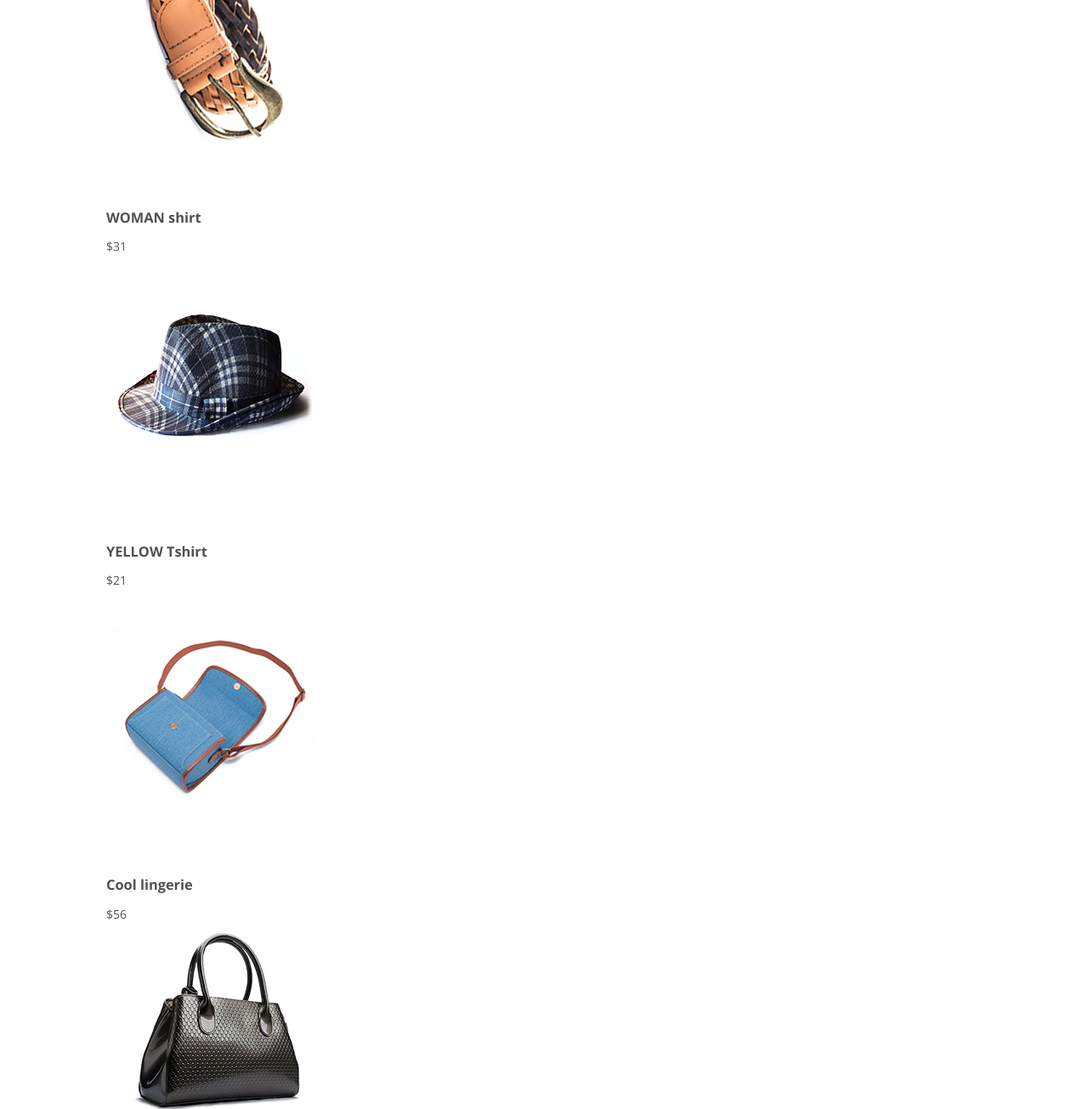
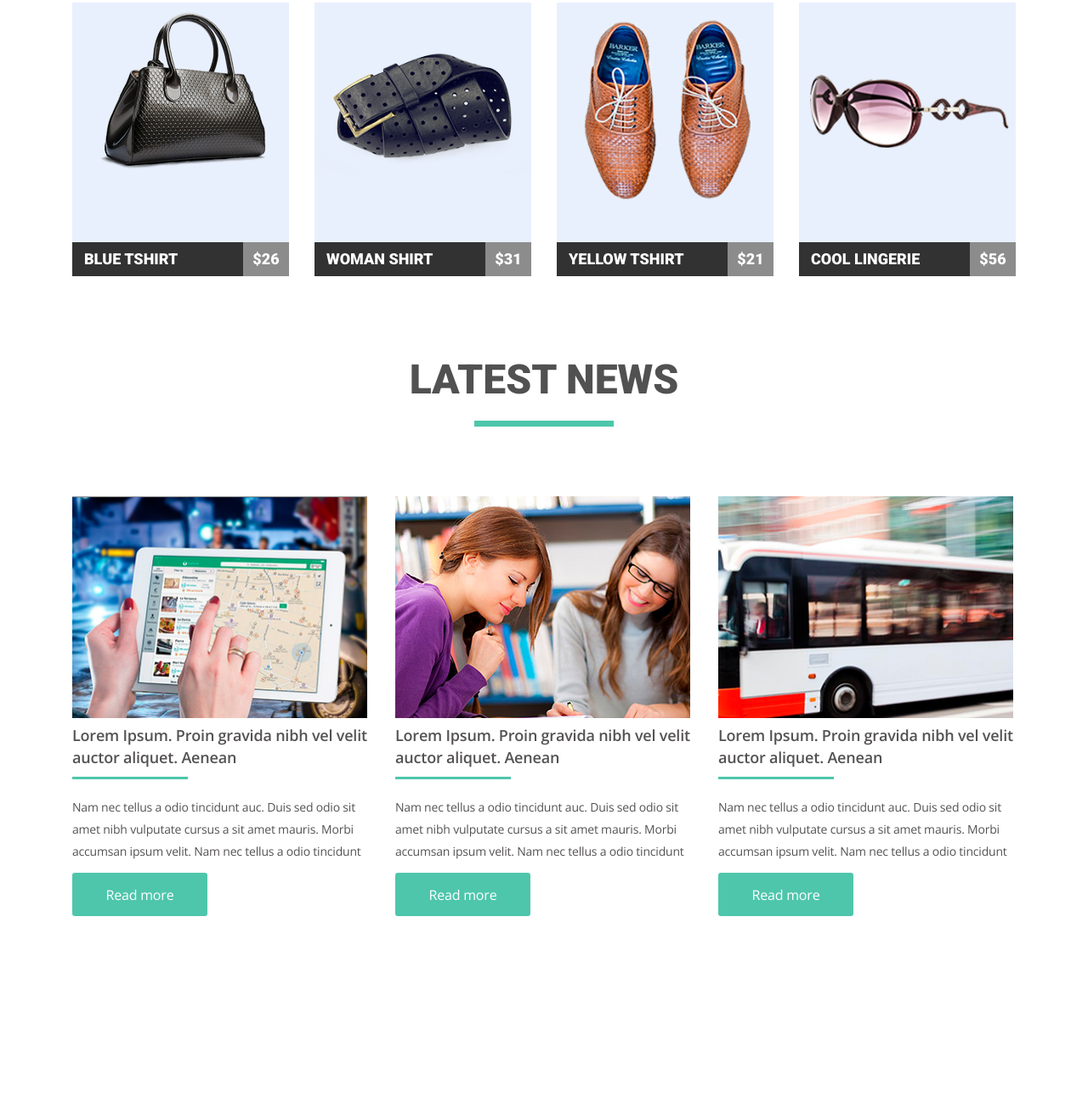
Before and after one commit to Tamara-f/goit, a plain HTML site: page HTML/Module-4/index.html in a window 1280 px wide. Shown: the part 673-1978 px from the top of the page at 85% size. After the commit the page ends 1831 px from the top, so only its background shows below. Drawn offline with nearby package versions, Linux system fonts and the light colour scheme.

Commit message:
HW-4 added

```diff
--- /dev/null
+++ b/HTML/Module-4/css/style.css
@@ -0,0 +1,16 @@
+
+.item {
+    background: #ccc;
+  }
+
+  .item-name {
+    background: grey;
+  }
+
+  .item:hover img {
+    border: 0px solid #333;
+  }
+
+  .item:hover .item-name {
+    background: cyan;
+  }
--- a/HTML/Module-4/css/styles.css
+++ b/HTML/Module-4/css/styles.css
@@ -7,7 +7,7 @@
 }
 
 body {
-    font-family: "Open sans", sans-serif;
+    font-family: "Open sans", "Roboto", sans-serif;
     color: #515151;
     font-size: 14px;
     margin: 0 auto;
@@ -26,17 +26,21 @@ body {
     font-size: 30px;
     text-transform: uppercase;
     font-weight: 300;
+    line-height: 35px;
     margin: 0;
-    padding: 0;
+    padding: 2px 0 0;
 }
 
 .logo::first-letter {
     font-weight: 900;
     color: rgb(26, 188, 156);
 }
-nav {margin: 0;
-padding: 0;
-line-height: 30px;}
+
+.nav {
+    margin: 0;
+    padding-top: 24px;
+    padding-bottom: 46px;
+}
 
 .navigation {
     text-transform: uppercase;
@@ -70,13 +74,114 @@ line-height: 30px;}
 .title {
     font-size: 48px;
     font-family: "Roboto", sans-serif;
+    font-weight: 900;
     color: rgb(81, 81, 81);
     text-transform: uppercase;
-        line-height: 0.667;
+    line-height: 32px;
     text-align: center;
-        padding-top: 15px;}
+    padding-bottom: 43px;
+}
+
+.title::after {
+    display: block;
+    background-color: rgb(78, 198, 171);
+    width: 164px;
+    height: 7px;
+    content: '';
+    margin: 0 auto;
+    margin-top: 32px;
+}
+
+
+.items {
+    margin: 0 0 76px 0;
+    padding: 9px 0 0;
+}
+
 .item {
+    float: left;
     list-style: none;
+    width: 255px;
+    background-color: rgb(233, 240, 253);
+    margin-bottom: 30px;
+    margin-right: 30px;
+    text-align: left;
+}
+
+.item:nth-child(4n) {
+    margin-right: 0px;
+}
+
+.item img {
+    display: block;
+    margin: 0;
+    padding: 0;
+}
+
+.item-name {
+    margin: 0;
+    padding: 0 0 0 14px;
+    font-size: 18px;
+    font-family: "Roboto", sans-serif;
+    color: rgb(255, 255, 255);
+    text-transform: uppercase;
+    line-height: 40px;
+    text-align: left;
+    background: #323232;
+}
+
+.item-name span {
+    float: right;
+    width: 54px;
+    background-color: #8c8c8c;
+    text-align: center;
+    line-height: 40px;
+}
+
+.item a {
+    text-decoration: none;
+
+}
+
+.item:hover {
+    background-color: rgb(233, 240, 253);
+}
+
+.item:hover .item-name {
+    background: #1abc9c;
+}
+
+.item:hover span {
+    background-color: #7fd9c7;
+}
+
+
+.news {
+    margin: 0;
+    padding: 0;
+}
+
+.news-item {
+    float: left;
+    list-style: none;
+    width: 350px;
+    margin-right: 30px;
+    font-size: 14px;
+    color: #555252;
+    line-height: 26px;
+    letter-spacing: -0.2px;
+}
+.news-item a{ text-decoration: none;
+}
+
+.news-item:last-child {
+    margin-right: 0px;
+}
+
+.news-item img {
+    display: block;
+    margin: 0;
+    padding: 0;
 }
 
 .news {
@@ -85,4 +190,38 @@ line-height: 30px;}
 
 h4 {
     font-size: 18px;
+    color: #555252;
+    font-weight: 600;
+    line-height: 26px;
+    letter-spacing: -0.2px;
+    margin: 7px 0;
 }
+
+h4::after {
+    display: block;
+    background-color: rgb(78, 198, 171);
+    content: '';
+    margin: 10px 0 20px;
+    width: 136px;
+    height: 3px;
+}
+
+.news-item p {
+    margin-top: 7px;
+    color: #555252;
+}
+
+button {
+    font-weight: 300;
+    font-size: 16px;
+    line-height: 26px;
+    letter-spacing: -0.2px;
+    color: #ffffff;
+    border: none;
+    border-radius: 3px;
+    background-color: rgb(78, 198, 171);
+    width: 159px;
+    height: 51px;
+    margin: -2px 0 80px;
+    cursor: pointer;
+}
--- a/HTML/Module-4/index.html
+++ b/HTML/Module-4/index.html
@@ -13,9 +13,11 @@
 </head>
 
 <body>
-  <header>
-    <nav class="clearfix">
-      <h1 class="logo"><firstletter>M</firstletter>art</h1>
+  <header class="page-header">
+    <nav class="nav clearfix container">
+      <h1 class="logo">
+        <firstletter>M</firstletter>art
+      </h1>
       <ul class="navigation clearfix">
         <li><a href="#">Home</a></li>
         <li><a href="#">About us</a></li>
@@ -27,72 +29,78 @@
     </nav>
   </header>
 
-  <section>
+  <section class="features">
     <h2 class="title">FEATURED PRODUCTS</h2>
-    <ul class="items">
-      <li class="item">
-        <img src="img/BlueTshirt.png" alt="" width="255" height="322" class="item-pic">
-        <h3 class="item-name">Blue Tshirt</h3> $26
+    <ul class="items clearfix">
+      <li class="item"> <a href="#">
+          <img src="img/BlueTshirt.png" alt="" width="255" height="282" class="item-pic">
+          <h3 class="item-name">Blue Tshirt <span>$26</span></h3>
+        </a> </li>
+
+      <li class="item"> <a href="#">
+          <img src="img/WOMANshirt.png" alt="" width="255" height="282" class="item-pic">
+          <h3 class="item-name">WOMAN shirt <span>$31</span></h3>
+        </a></li>
+
+      <li class="item"> <a href="#">
+          <img src="img/yellowtshirt.png" alt="" width="255" height="282" class="item-pic">
+          <h3 class="item-name">YELLOW Tshirt <span>$21</span></h3>
+        </a></li>
+
+      <li class="item"> <a href="#">
+          <img src="img/Coollingerie.png" alt="" width="255" height="282" class="item-pic">
+          <h3 class="item-name">Cool lingerie <span>$56</span></h3>
+        </a>
       </li>
 
-      <li class="item">
-        <img src="img/WOMANshirt.png" alt="" width="255" height="322" class="item-pic">
-        <h3 class="item-name">WOMAN shirt</h3> $31
-      </li>
-      <li class="item">
-        <img src="img/yellowtshirt.png" alt="" width="255" height="322" class="item-pic">
-        <h3 class="item-name">YELLOW Tshirt</h3>
-        $21
+      <li class="item"> <a href="#">
+          <img src="img/BlueTshirt2.png" alt="" width="255" height="282" class="item-pic">
+          <h3 class="item-name">Blue Tshirt <span>$26</span></h3>
+        </a>
       </li>
 
-      <li class="item">
-        <img src="img/Coollingerie.png" alt="" width="255" height="322" class="item-pic">
-        <h3 class="item-name">Cool lingerie</h3>
-        $56
+      <li class="item"><a href="#">
+          <img src="img/WOMANshirt2.png" alt="" width="255" height="282" class="item-pic">
+          <h3 class="item-name">WOMAN shirt <span>$31</span></h3>
+        </a>
       </li>
 
-      <li class="item">
-        <img src="img/BlueTshirt2.png" alt="" width="255" height="322" class="item-pic">
-        <h3 class="item-name">Blue Tshirt</h3>
-        $26
+      <li class="item"> <a href="#">
+          <img src="img/yellowtshirt2.png" alt="" width="255" height="282" class="item-pic">
+          <h3 class="item-name">Yellow tshirt <span>$21</span></h3>
+        </a></li>
+
+      <li class="item"> <a href="#">
+          <img src="img/Coollingerie2.png" alt="" width="255" height="282" class="item-pic">
+          <h3 class="item-name">Cool lingerie <span>$56</span></h3>
+        </a></li>
+    </ul>
+  </section>
+
+  <section class="news-section">
+    <h2 class="title">LATEST NEWS</h2>
+    <ul class="news clearfix">
+      <li class="news-item"><a href="#"  target="_blank">
+        <img src="img/1news.jpg" alt="" width="347" height="261">
+        <h4>Lorem Ipsum. Proin gravida nibh vel velit auctor aliquet. Aenean</h4>
+        <p>Nam nec tellus a odio tincidunt auc. Duis sed odio sit amet nibh vulputate cursus a sit amet mauris. Morbi
+          accumsan ipsum velit. Nam nec tellus a odio tincidunt </p>
+
+        <button>Read more</button></a>
       </li>
-
-      <li class="item">
-        <img src="img/WOMANshirt2.png" alt="" width="255" height="322" class="item-pic">
-        <h3 class="item-name">WOMAN shirt</h3>
-        $31
+      <li class="news-item"><a href="#"  target="_blank">
+        <img src="img/2news.jpg" alt="" width="347" height="261">
+        <h4>Lorem Ipsum. Proin gravida nibh vel velit auctor aliquet. Aenean</h4>
+        <p>Nam nec tellus a odio tincidunt auc. Duis sed odio sit amet nibh vulputate cursus a sit amet mauris. Morbi
+          accumsan ipsum velit. Nam nec tellus a odio tincidunt </p>
+        <button>Read more</button></a>
       </li>
-
-      <li class="item">
-        <img src="img/yellowtshirt2.png" alt="" width="255" height="322" class="item-pic">
-        <h3 class="item-name">Yellow tshirt</h3>
-        $21
-      </li>
-      <li class="item">
-        <img src="img/Coollingerie2.png" alt="" width="255" height="322" class="item-pic">
-        <h3 class="item-name">Cool lingerie</h3>
-        $56
-      </li>
-    </ul>
-    <h2 class="title">LATEST NEWS</h2>
-    <ul class="news">
-      <li><img src="img/1news.jpg" alt="" width="347" height="261">
-        <h4>Lorem Ipsum. Proin gravida nibh vel velit auctor aliquet. Aenea</h4>
+      <li class="news-item"><a href="#"  target="_blank">
+        <img src="img/3news.jpg" alt="" width="347" height="261">
+        <h4>Lorem Ipsum. Proin gravida nibh vel velit auctor aliquet. Aenean</h4>
         <p>Nam nec tellus a odio tincidunt auc. Duis sed odio sit amet nibh vulputate cursus a sit amet mauris. Morbi
-          accumsan ipsum velit. Nam nec tellus a odio tincidunt auctor a ornare </p>
-        <button>Read more</button>
-      </li>
-      <li><img src="img/2news.jpg" alt="" width="347" height="261">
-        <h4>Lorem Ipsum. Proin gravida nibh vel velit auctor aliquet. Aenea</h4>
-        <p>Nam nec tellus a odio tincidunt auc. Duis sed odio sit amet nibh vulputate cursus a sit amet mauris. Morbi
-          accumsan ipsum velit. Nam nec tellus a odio tincidunt auctor a ornare </p>
-        <button>Read more</button>
-      </li>
-      <li><img src="img/3news.jpg" alt="" width="347" height="261">
-        <h4>Lorem Ipsum. Proin gravida nibh vel velit auctor aliquet. Aenea</h4>
-        <p>Nam nec tellus a odio tincidunt auc. Duis sed odio sit amet nibh vulputate cursus a sit amet mauris. Morbi
-          accumsan ipsum velit. Nam nec tellus a odio tincidunt auctor a ornare </p>
-        <button>Read more</button>
+          accumsan ipsum velit. Nam nec tellus a odio tincidunt </p>
+        <button>Read more</button></a>
       </li>
     </ul>
   </section>
```
Also changed, not shown: HTML/Module-4/css/test.html (added, +16 -0 lines). Lines whose indentation alone changed are shown as unchanged.
